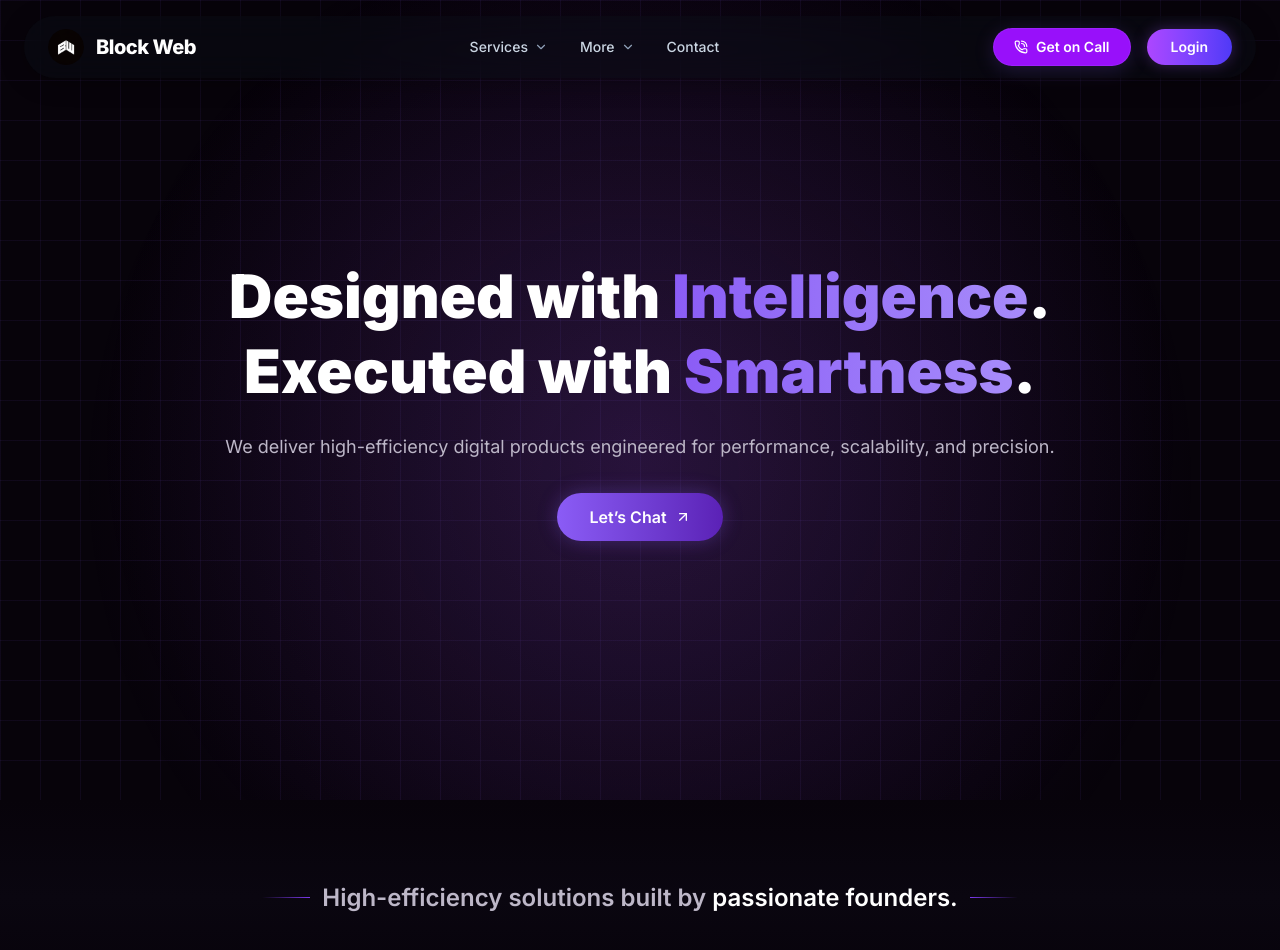
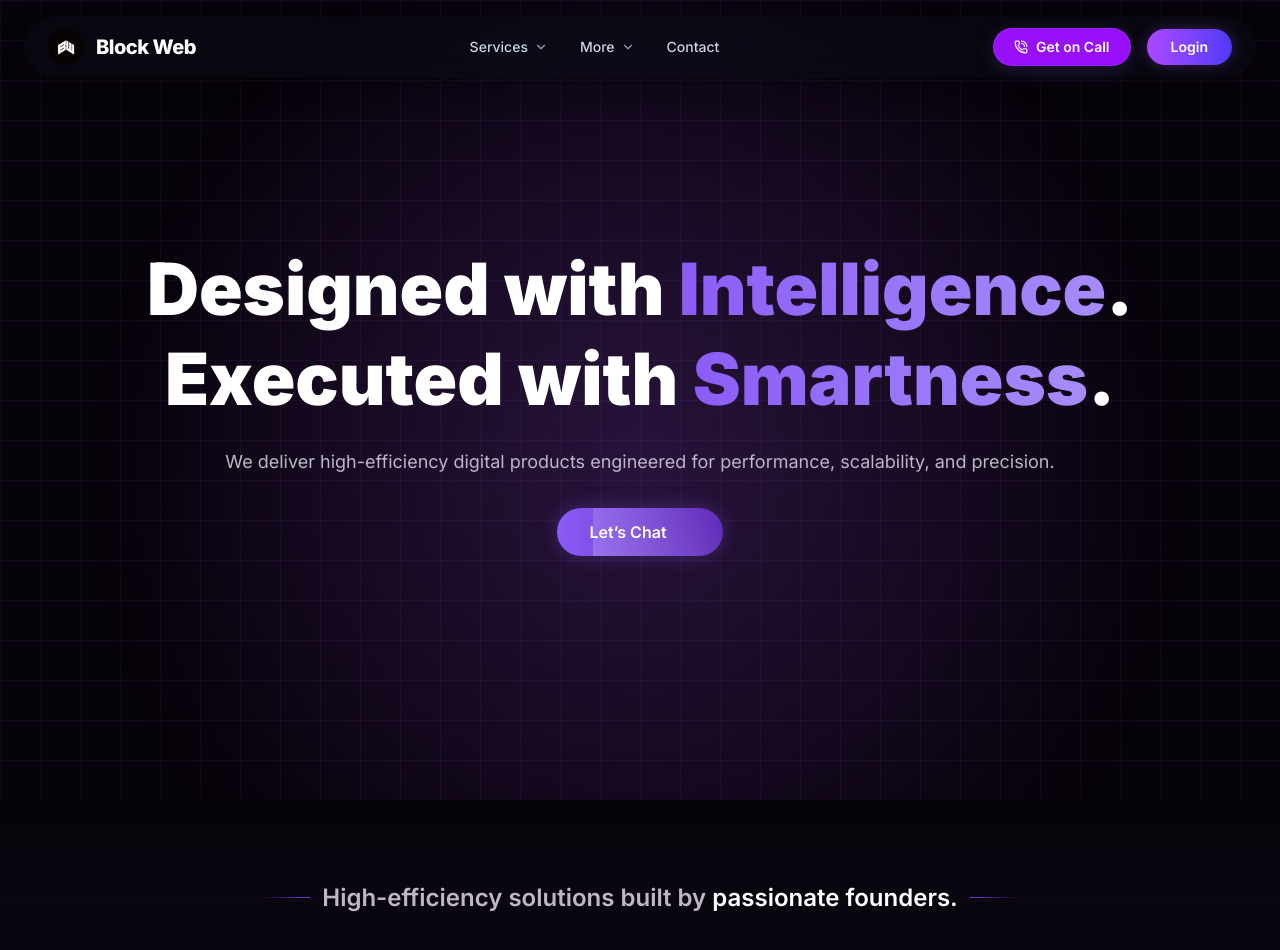
Before and after one commit to block-web01/blockwebmain, a Next.js app: page / in a window 1280 px wide. Shown: the top 950 px of the page. Built offline with nearby package versions, Linux system fonts and the light colour scheme; no server answers.

Commit message:
improved over all ui 2.1

```diff
--- a/src/components/Hero.tsx
+++ b/src/components/Hero.tsx
@@ -15,9 +15,9 @@ export default function Hero() {
         initial={{ opacity: 0, y: 30 }}
         animate={{ opacity: 1, y: 0 }}
         transition={{ duration: 0.6 }}
-        className="relative z-10 text-center px-6 max-w-4xl"
+        className="relative z-10 text-center px-6 max-w-8xl"
       >
-        <h1 className="text-4xl sm:text-6xl font-black text-white leading-tight">
+        <h1 className="text-5xl sm:text-6xl lg:text-7xl font-black text-white leading-tight">
           Designed with{" "}
           <span className="bg-linear-to-r from-[#8b5cf6] to-[#a78bfa] bg-clip-text text-transparent">
             Intelligence
@@ -36,9 +36,9 @@ export default function Hero() {
 
         <div className="mt-8 flex items-center justify-center">
 
-          <a href="https://wa.me/919939580371?text=Hi%2C%20I%20have%20a%20project%20idea%20can%20we%20discuss%20about%20this%20%3F" target="_blank" rel="noopener noreferrer" className="group px-8 py-3 rounded-full bg-linear-to-r from-[#8b5cf6] to-[#5b21b6] text-white font-semibold shadow-[0_0_20px_rgba(139,92,246,0.3)] hover:shadow-[0_0_35px_rgba(139,92,246,0.85)] transition-all duration-300 transform hover:-translate-y-0.5 hover:scale-105 relative overflow-hidden sarvaya-btn flex items-center justify-center">
+          <a href="https://wa.me/919939580371?text=Hi%2C%20I%20have%20a%20project%20idea%20can%20we%20discuss%20about%20this%20%3F" target="_blank" rel="noopener noreferrer" className="group px-8 py-3 rounded-full bg-linear-to-r from-[#8b5cf6] to-[#5b21b6] text-white font-semibold shadow-[0_0_20px_rgba(139,92,246,0.3)] hover:shadow-[0_0_35px_rgba(139,92,246,0.85)] transition-all duration-300 transform hover:-translate-y-0.5 hover:scale-105 relative overflow-hidden glossy-btn flex items-center justify-center">
             Let’s Chat
-            <ArrowUpRight className="ml-2 h-4 w-4 transition-transform duration-300 transform group-hover:translate-x-1 group-hover:-translate-y-1" />
+            <ArrowUpRight className="ml-2 h-4 w-4 transition-all duration-300 transform -translate-x-1 opacity-0 group-hover:translate-x-0 group-hover:opacity-100" />
           </a>
 
         </div>
```
